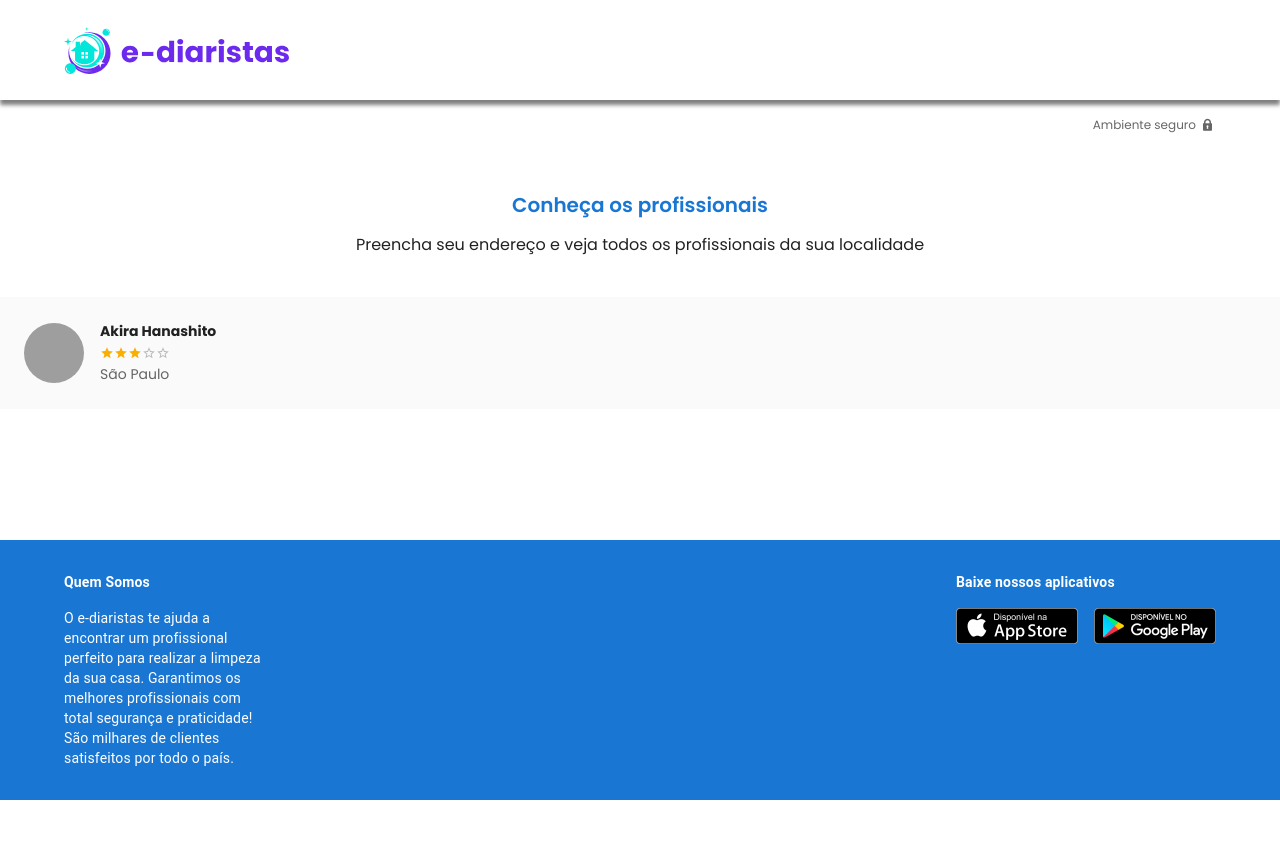
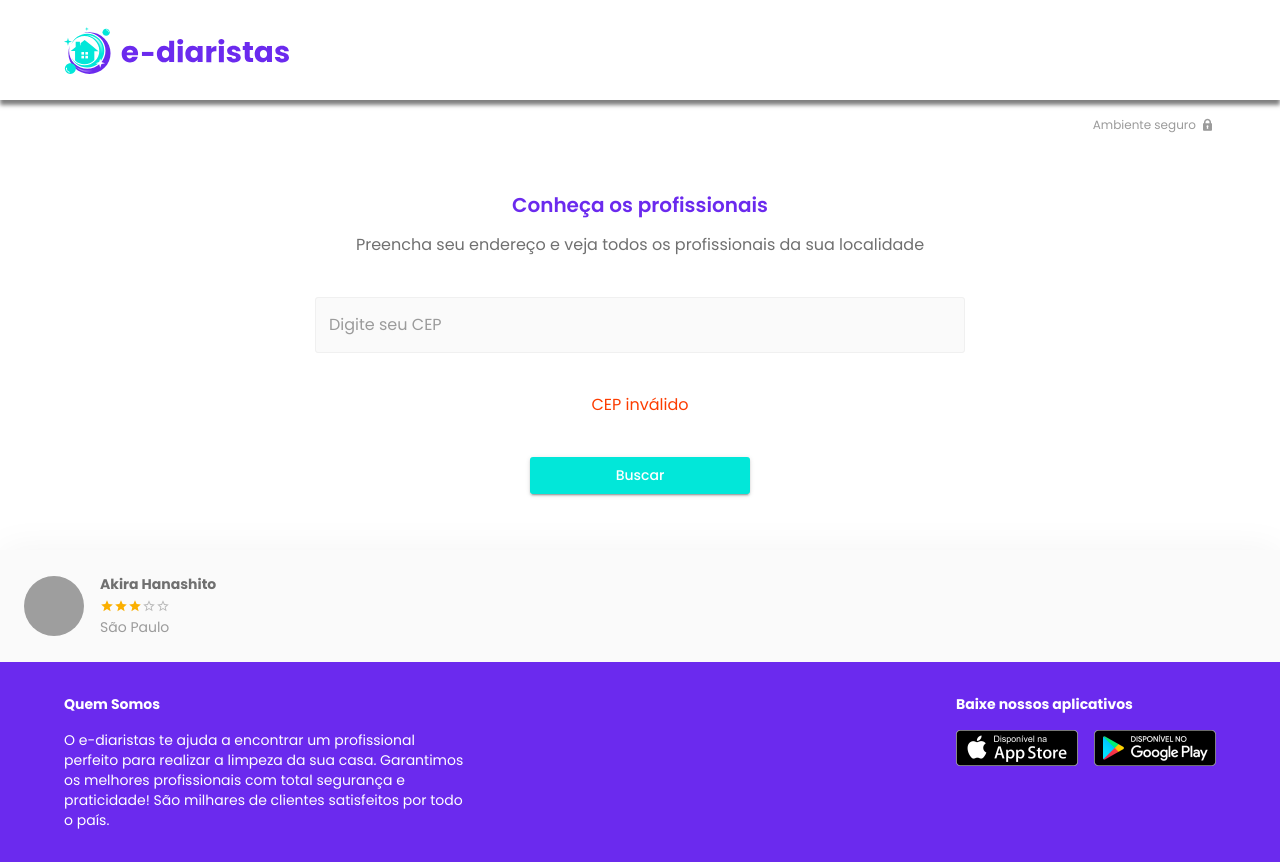
Before and after one commit to rodrigsmor/E-diaristas, a Next.js app in the folder ediaristas/: page / in a window 1280 px wide. Before the commit the page ends 800 px from the top, so only its background shows below. Built offline with nearby package versions, Linux system fonts and the light colour scheme; grey boxes are pictures that could not be loaded.

Commit message:
Fix theme error

```diff
--- a/ediaristas/package.json
+++ b/ediaristas/package.json
@@ -20,6 +20,7 @@
   },
   "devDependencies": {
     "@types/react": "17.0.27",
+    "@types/react-input-mask": "^3.0.1",
     "eslint": "7.32.0",
     "eslint-config-next": "11.1.2",
     "typescript": "4.4.3"
--- a/ediaristas/src/pages/index.tsx
+++ b/ediaristas/src/pages/index.tsx
@@ -2,6 +2,12 @@ import type { NextPage } from 'next';
 import PageTitle from 'ui/components/data-display/PageTitle/PageTitle';
 import SafeEnvironment from 'ui/components/feedback/SafeEnvironment/SafeEnvironment';
 import UserInformation from 'ui/components/data-display/UserInformation/UserInformation';
+import TextFieldMask from 'ui/components/inputs/TextFieldMask/TextFieldMask';
+import { Button, Typography } from '@mui/material';
+import {
+  FormElementsContainer,
+  ProfissionalPaper
+} from 'ui/styles/pages/index.style';
 
 const Home: NextPage = () => {
   return (
@@ -9,13 +15,34 @@ const Home: NextPage = () => {
       <SafeEnvironment />
       <PageTitle
         title={'Conheça os profissionais'}
-        subtitle={'Preencha seu endereço e veja todos os profissionais da sua localidade'}/>
-      <UserInformation
-        name={'Akira Hanashito'}
-        picture={'https://github.com/hanashiro.png'}
-        rating={3}
-        description={'São Paulo'}
+        subtitle={'Preencha seu endereço e veja todos os profissionais da sua localidade'}
       />
+
+      <FormElementsContainer>
+        <TextFieldMask
+          mask={'99.999-999'}
+          label={'Digite seu CEP'}
+          fullWidth
+          variant={'outlined'}
+        />
+        <Typography color={'error'}>CEP inválido</Typography>
+        <Button
+          variant={'contained'}
+          color={'secondary'}
+          sx={{width: '220px'}}
+        >
+          Buscar
+        </Button>
+      </FormElementsContainer>
+
+      <ProfissionalPaper>
+        <UserInformation
+          name={'Akira Hanashito'}
+          picture={'https://github.com/hanashiro.png'}
+          rating={3}
+          description={'São Paulo'}
+        />
+      </ProfissionalPaper>
     </div>
   );
 }
--- /dev/null
+++ b/ediaristas/src/ui/components/inputs/TextField/TextField.style.tsx
@@ -0,0 +1,12 @@
+import { styled } from '@mui/material/styles';
+import { TextField } from '@mui/material';
+
+export const TextFieldStyled = styled(TextField)`
+    .MuiInputBase-root {
+        background: ${({ theme }) => theme.palette.grey[50]};
+    }
+
+    .MuiOutlinedInput-notchedOutline {
+        border-color: ${({ theme }) => theme.palette.grey[100]};
+    }
+`;
--- /dev/null
+++ b/ediaristas/src/ui/components/inputs/TextField/TextField.tsx
@@ -0,0 +1,4 @@
+import React from 'react';
+import { TextFieldStyled } from './TextField.style';
+
+export default TextFieldStyled;
--- /dev/null
+++ b/ediaristas/src/ui/components/inputs/TextFieldMask/TextFieldMask.tsx
@@ -0,0 +1,20 @@
+import React from "react";
+import InputMask from 'react-input-mask';
+import TextField from 'ui/components/inputs/TextField/TextField';
+import { OutlinedTextFieldProps } from '@mui/material';
+
+export interface TextFieldMaskProps extends OutlinedTextFieldProps {
+    mask: string,
+}
+
+const TextFieldMask: React.FC<TextFieldMaskProps> = ({ mask, ...props }) => {
+    return (
+        <InputMask mask={mask}>
+            {() => {
+                return <TextField {...props} />;
+            }}
+        </InputMask>
+    );
+}
+
+export default TextFieldMask;
--- a/ediaristas/src/ui/components/surfaces/footer/Footer.tsx
+++ b/ediaristas/src/ui/components/surfaces/footer/Footer.tsx
@@ -9,12 +9,11 @@ import {
 
 import { Typography, Box } from '@mui/material';
 
-
 const Footer = () => {
     return (
         <FooterStyled>
             <FooterContainer>
-                <Box sx={{ maxWidth: '200px' }}>
+                <Box sx={{ maxWidth: '400px' }}>
                     <FooterTitle>Quem Somos</FooterTitle>
                     <Typography variant={'body2'} sx={{ mt: 2 }}>
                         O e-diaristas te ajuda a encontrar um profissional perfeito para realizar a limpeza da sua casa. Garantimos os melhores profissionais com total segurança e praticidade! São milhares de clientes satisfeitos por todo o país.
--- /dev/null
+++ b/ediaristas/src/ui/styles/pages/index.style.tsx
@@ -0,0 +1,15 @@
+import { styled } from "@mui/material/styles";
+import { Paper } from "@mui/material"
+
+export const FormElementsContainer = styled('div')`
+    display: flex;
+    align-items: center;
+    flex-direction: column;
+    gap: ${({ theme}) => theme.spacing(5)};
+    max-width: 650px;
+    margin: 0 auto ${({ theme }) => theme.spacing(7)};
+`;
+
+export const ProfissionalPaper = styled(Paper)`
+
+`;
--- a/ediaristas/src/ui/themes/theme.ts
+++ b/ediaristas/src/ui/themes/theme.ts
@@ -1,5 +1,68 @@
 import { createTheme } from '@mui/material/styles'
 
-const theme = createTheme();
+const theme = createTheme({
+    palette: {
+        primary: {
+            light: '#9661ff',
+            main: '#6B2AEE',
+            dark: '#581ECD',
+        },
+        secondary: {
+            light: '#2bfff2',
+            main: '#02E7D9',
+            dark: '#1dd6cb',
+        },
+        text: {
+            primary: '#707070',
+            secondary: '#9B9B9B',
+        },
+        error: {
+            main: '#FC3C00',
+        },
+        warning: {
+            main: '#FCA600',
+        },
+        success: {
+            main: '#00D34D',
+        },
+        grey: {
+            50: '#FAFAFA',
+            100: '#F0F0F0',
+            200: '#D7D9DD',
+            300: '#C4C4C4',
+            400: '#9B9B9B',
+        },
+    },
+    typography: {
+        fontFamily: 'Poppins',
+    },
+    shape: {
+        borderRadius: '3px',
+    },
+    components: {
+        MuiButton: {
+            styleOverrides: {
+                root: {
+                    textTransform: 'none',
+                },
+            },
+            variants: [
+                {
+                    props: { variant: 'contained', color: 'secondary' },
+                    style: {
+                        color: 'white',
+                    },
+                },
+            ],
+        },
+        MuiPaper: {
+            styleOverrides: {
+                root: {
+                    boxShadow: '0px 0px 39px rgba(0, 0, 0, 0.05)',
+                },
+            },
+        },
+    },
+});
 
 export default theme;
```
Also changed, not shown: 1 other file (tests, documents, lock files or other folders).
